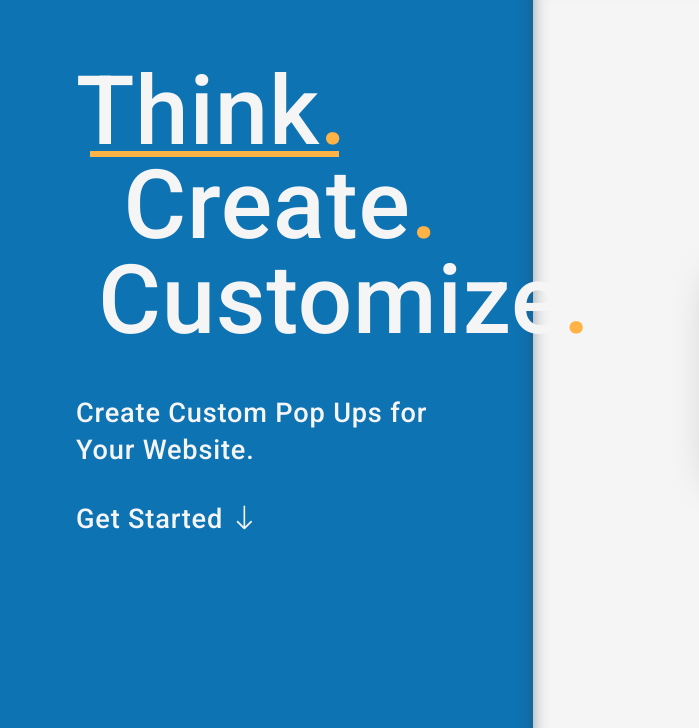
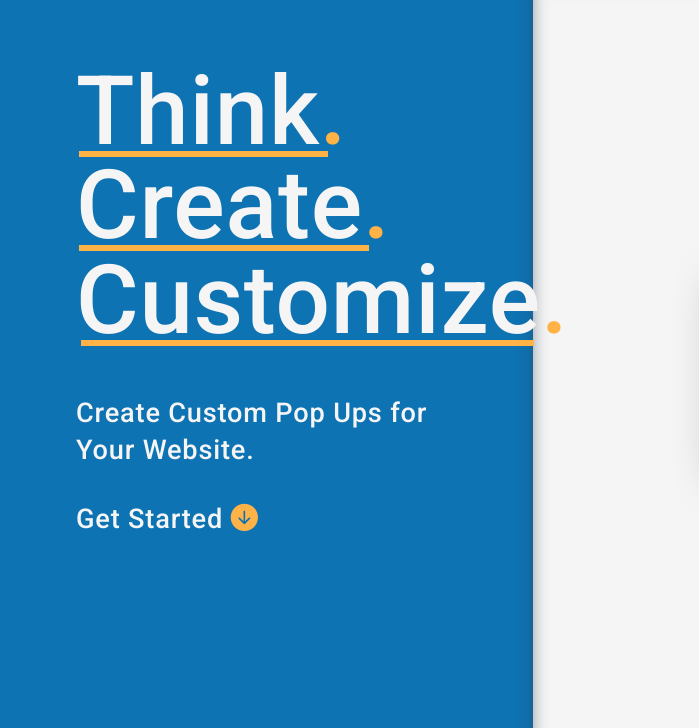
Before and after one commit to ifdan/popup-generator, a website: page index.html in a window 1280 px wide. Shown: the top 728 px of the page, 0-699 px from the left. Drawn offline with nearby package versions, Linux system fonts and the light colour scheme.

Commit message:
add animated underline to other headings, create, customize. Add animation to down arrow next to, get started

```diff
--- a/index.html
+++ b/index.html
@@ -89,10 +89,10 @@
     .box-e .custom-underline::after {
       top: 92%;
       height: 6px;
-      left: 5%;
+      left: 1%;
       background-color: rgb(255,179,71);
       animation-name: grow;
-      animation-duration: 1s;
+      animation-duration: 2s;
       animation-timing-function: ease-in-out;
       width: 92%;
     }
@@ -110,13 +110,17 @@
     .box-c .custom-underline::after {
       top: 92%;
       height: 6px;
-      left: 5%;
+      left: 1%;
       background-color: rgb(255,179,71);
       animation-name: grow-again;
       animation-delay: 800ms;
-      animation-duration: 1s;
+      animation-duration: 2s;
       animation-timing-function: ease-in-out;
       width: 0%;
+    }
+
+    .box-c .super::after {
+      width: 92%
     }
 
     @keyframes grow-again {
@@ -129,16 +133,24 @@
       }
     }
 
-    .box-d .custom-underline {
+    .box-d .custom-underline::after {
       top: 92%;
       height: 6px;
-      left: 5%;
+      left: 1%;
       background-color: rgb(255,179,71);
       animation-name: grow-again-and-again;
       animation-delay: 1.8s;
-      animation-duration: 1s;
+      animation-duration: 2s;
       animation-timing-function: ease-in-out;
-      width: 0%;
+      width:0%;
+    }
+
+    .box-d .super::after {
+      width: 92%
+    }
+
+    .bi-arrow-down-circle-fill {
+      color: rgb(255,179,71);
     }
 
     @keyframes grow-again-and-again {
@@ -169,7 +181,7 @@
             </span>
           </h1>
           <h3>Create Custom Pop Ups for<br> Your Website.</h3>
-          <h3 style="padding-top: 1.5rem;">Get Started <i class="bi bi-arrow-down"></i></h3>
+          <h3 style="padding-top: 1.5rem;">Get Started <i id="arrow-down" class="bi bi-arrow-down-short"></i></h3>
         </div>
         <div class="col-7" style="box-shadow: rgba(44, 62, 80, 0.5) 15px 0px 15px -15px inset;">
           <div class="example-container">
@@ -187,10 +199,20 @@
       </div>
     </div>
   </header>
+
   <script>
-    document.querySelector('.box-c .custom-underline').addEventListener('animationend', (e) => {
-      document.querySelector('.box-c .custom-underline').style.width = '92%';
+    const underlineFirst = document.querySelector('.box-c .custom-underline');
+      underlineFirst.addEventListener('animationend', (e) => {
+      underlineFirst.classList.add('super');
     })
+
+    const underline = document.querySelector('.box-d .custom-underline');
+    underline.addEventListener('animationend', (e) => {
+      underline.classList.add('super');
+      const arrow = document.querySelector('#arrow-down');
+      arrow.classList.remove('bi-arrow-down-short');
+      arrow.classList.add('bi-arrow-down-circle-fill');
+    });
   </script>
 </body>
 </html>
```
